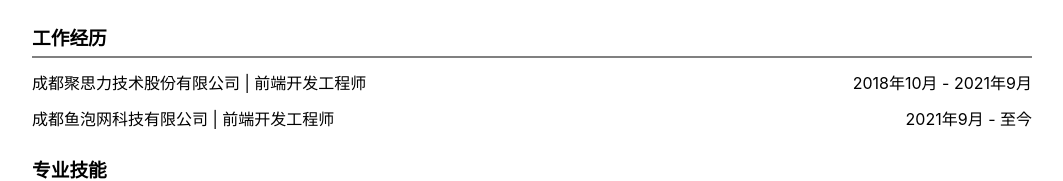
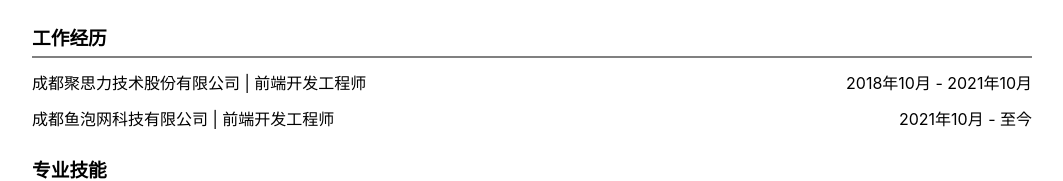
Before and after one commit to 1847016090/testGithubActions, a React (Create React App) app: page / in a window 1280 px wide. Shown: the part 287-468 px from the top of the page, without its empty margins (108-1171 px from the left). Built offline with nearby package versions, Linux system fonts and the light colour scheme.

Commit message:
fix:更新简历

```diff
--- a/src/App.js
+++ b/src/App.js
@@ -48,11 +48,11 @@
         <h3 class="header-title">工作经历</h3>
         <div className="_flex _between _m_t_1">
           <div>{showInfo("成都聚思力技术股份有限公司")} | 前端开发工程师</div>
-          <div>{showInfo("2018年10月 - 2021年9月")}</div>
+          <div>{showInfo("2018年10月 - 2021年10月")}</div>
         </div>
         <div className="_flex _between _m_t_1">
           <div>{showInfo("成都鱼泡网科技有限公司")} | 前端开发工程师</div>
-          <div>{showInfo("2021年9月 - 至今")}</div>
+          <div>{showInfo("2021年10月 - 至今")}</div>
         </div>
       </div>
       {/* 专业技能 */}
```
